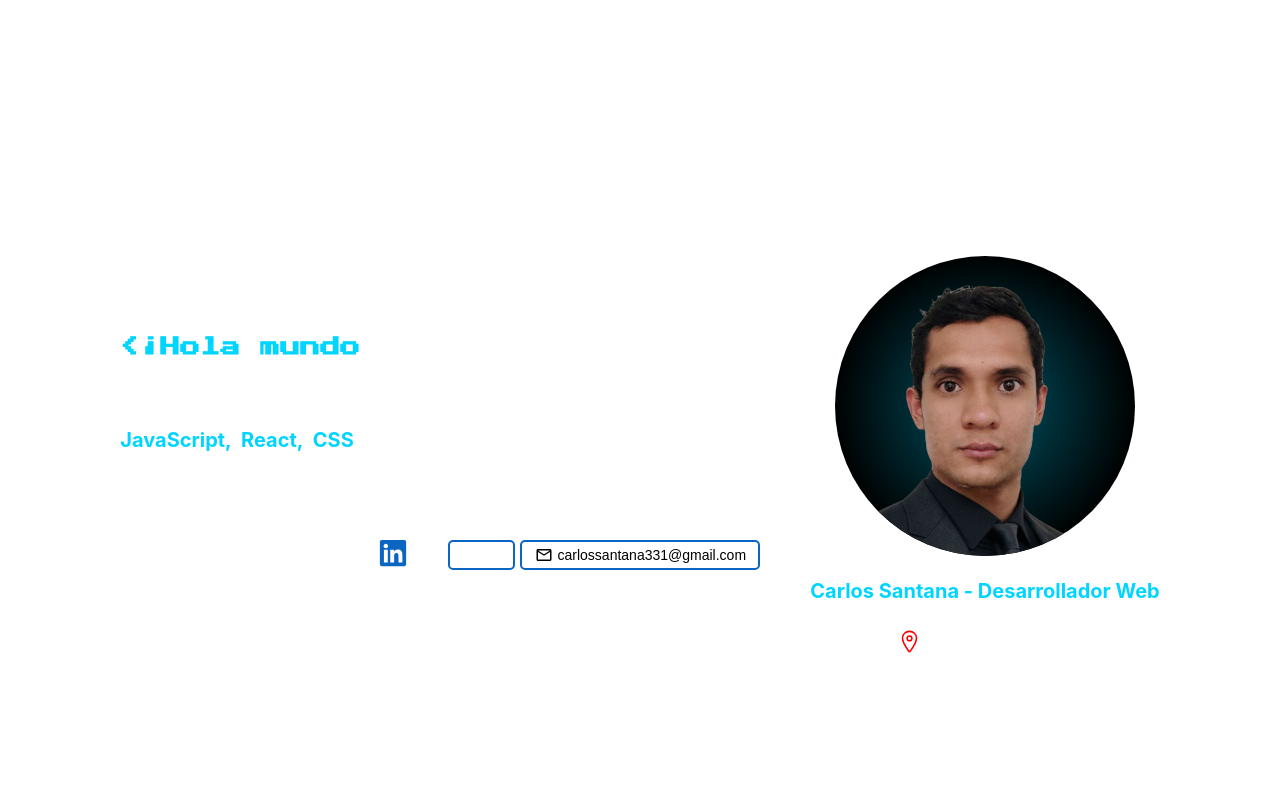
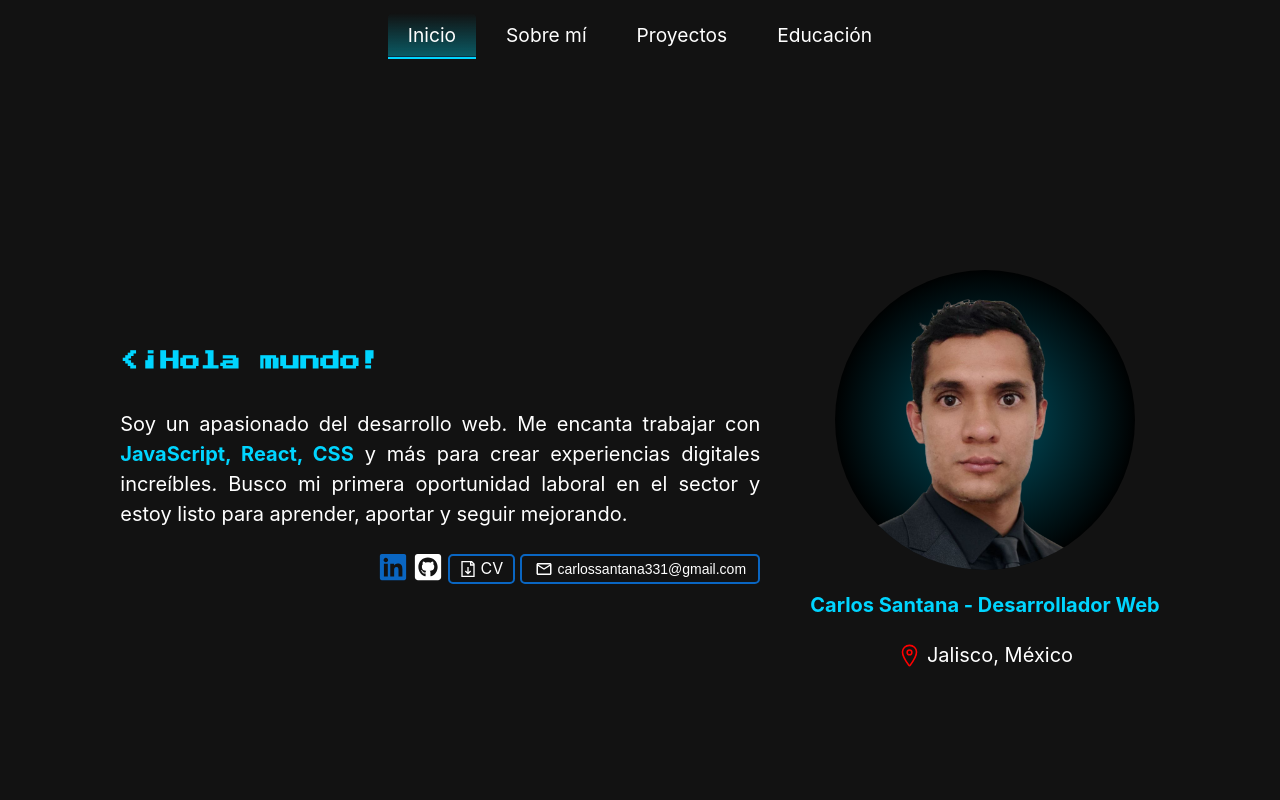
Before and after one commit to Carlossantana331/portafolio, a React (Vite) app: page / in a window 1280 px wide. Shown: the top 800 px of the page. Built offline with nearby package versions, Linux system fonts and the light colour scheme.

Commit message:
se estiliza y trabaja el navbar

```diff
--- a/src/App.css
+++ b/src/App.css
@@ -2,7 +2,6 @@
 
 #root {
   margin: 0 auto;
-  padding: 2rem;
   text-align: center;
 }
 
--- a/src/components/educacion/Educacion.css
+++ b/src/components/educacion/Educacion.css
@@ -6,6 +6,7 @@
     border: 1px solid rgba(0, 213, 255, 0.322);
     border-radius: 10px;
     margin-top: 150px;
+    margin-bottom: 300px;
 }
 
 .educacion-line{
@@ -19,7 +20,7 @@
     gap: 20px;
     text-align: left;
     padding: 50px 50px 50px 50px;
-
+    color: rgb(255, 255, 255);
 }
 
 .educacion-card-licenciatura{
@@ -69,7 +70,7 @@
     align-content: center;
     color: #fff;
     padding: 0px 20px;
-    height: 30px;
+    height: 35px;
     border-radius: 5px;
     cursor: pointer;
 }
--- a/src/components/educacion/Educacion.jsx
+++ b/src/components/educacion/Educacion.jsx
@@ -5,7 +5,7 @@ import { IoMdDownload } from "react-icons/io";
 
 function Educacion() {
   return (
-    <div className="educacion-container">
+    <section className="educacion-container" id="educacion">
       <h2>Educación y Certificaciones</h2>
       <div className="educacion-cards">
 
@@ -76,9 +76,8 @@ function Educacion() {
 
         </div>
 
-        <div className="educacion-card"></div>
       </div>
-    </div>
+    </section>
   );
 }
 
--- a/src/components/navbar/Navbar.jsx
+++ b/src/components/navbar/Navbar.jsx
@@ -1,9 +1,64 @@
-import React from 'react'
+import React, { useEffect } from 'react';
+import './navbar.css';
 
-function navbar() {
+function Navbar() {
+  useEffect(() => {
+    // Función para manejar el cambio de color del navbar al hacer scroll
+    const handleScroll = () => {
+      const navbar = document.querySelector(".navbar");
+      if (window.scrollY > 50) {
+        navbar.classList.add("scrolled");
+      } else {
+        navbar.classList.remove("scrolled");
+      }
+    };
+
+    // Función para resaltar el enlace activo según la sección visible
+    const handleActiveLink = () => {
+      const sections = document.querySelectorAll("section");
+      const navLinks = document.querySelectorAll(".navbar-list a");
+
+      let currentSection = "";
+
+      sections.forEach((section) => {
+        const sectionTop = section.offsetTop;
+        const sectionHeight = section.clientHeight;
+
+        if (window.scrollY >= sectionTop - 500) {
+          // Ajusta el valor `-100` según la altura del navbar
+          currentSection = section.getAttribute("id");
+        }
+      });
+
+      navLinks.forEach((link) => {
+        link.classList.remove("active");
+        if (link.getAttribute("href").includes(currentSection)) {
+          link.classList.add("active");
+        }
+      });
+    };
+
+    // Agregar event listeners
+    window.addEventListener("scroll", handleScroll);
+    window.addEventListener("scroll", handleActiveLink);
+
+    // Limpieza de event listeners al desmontar el componente
+    return () => {
+      window.removeEventListener("scroll", handleScroll);
+      window.removeEventListener("scroll", handleActiveLink);
+    };
+  }, []);
+
   return (
-    <div>navbar</div>
-  )
+    <div className="navbar">
+      <ul className='navbar-list'>
+        <li><a href="#inicio" className="navbar-link active">Inicio</a></li>
+        <li><a href="#sobremi" className='navbar-link'>Sobre mí</a></li>
+        <li><a href="#proyectos" className='navbar-link'>Proyectos</a></li>
+        <li><a href="#educacion" className='navbar-link'>Educación</a></li>
+      </ul>
+    </div>
+  );
 }
 
-export default navbar
+export default Navbar;
--- /dev/null
+++ b/src/components/navbar/navbar.css
@@ -0,0 +1,66 @@
+li{
+    list-style: none;
+}
+a {
+    text-decoration: none;
+    color: rgb(255, 255, 255);
+}
+
+.navbar {
+    height: 70px;
+    display: flex;
+    justify-content: center;
+    align-items: center;
+    font-size: 1.2rem;
+    position: sticky;
+    top: 0px;
+    z-index: 999;
+    transition: background-color 0.5s ease-in-out;
+}
+
+.navbar-list{
+    display: flex;
+    justify-content: center;
+    align-items: center;
+    gap: 10px;
+    padding: 0 20px 0 20px;
+}
+
+.navbar-link{
+    position: relative;
+    padding: 10px 20px;
+}
+.navbar-link::after{
+    content: "";
+    position: absolute;
+    top: 0;
+    left: 0;
+    width: 100%;
+    height: 100%;
+    background: rgb(2,0,36);
+    background: linear-gradient(0deg, rgba(2,0,36,1) 0%, rgba(9,109,121,0.7987570028011204) 2%, rgba(9,9,121,0) 100%);
+    border-bottom: 2px solid rgb(0, 213, 255);
+    z-index: -1;
+    transform: scaley(0);
+    transform-origin: bottom;
+    transition: transform 0.3s ease-in-out;
+    border-top-left-radius: 5px;
+    border-top-right-radius: 5px;
+}
+
+
+
+.navbar ul li a:hover::after,
+.navbar ul li a.active::after {
+    color: rgb(0, 213, 255);
+    transform: scaleX(1);
+  }
+
+
+.navbar.scrolled {
+    background-color: rgb(0, 54, 66); /* Color de fondo al hacer scroll */
+  }
+
+section {
+    scroll-margin-top: 100px;
+  }
--- a/src/components/presentacion/Presentacion.css
+++ b/src/components/presentacion/Presentacion.css
@@ -12,6 +12,7 @@
     width: 50vw;
     text-align: justify;
     font-size: 20px;
+    color: rgb(255, 255, 255);
 }
 
 .presentacionPhoto {
@@ -65,6 +66,7 @@
     align-items: center;
     gap: 5px;
     font-size: 20px;
+    color: rgb(255, 255, 255);
 }
 
 .presentacionLocationIcon{
@@ -135,6 +137,7 @@
     border: #0a66c2 solid 2px;
     border-radius: 5px;
     gap: 5px;
+    color: rgb(255, 255, 255);
 }
 .email:focus{
     outline: none;
--- a/src/components/presentacion/Presentacion.jsx
+++ b/src/components/presentacion/Presentacion.jsx
@@ -54,7 +54,7 @@ const Presentacion = () => {
   };
 
   return (
-    <div className="presentacionContainer">
+    <section className="presentacionContainer" id='inicio'>
       <div className="presentacionTextContainer">
         <p className="presentacionText">
           <span className="presentacionName">&lt;{text}</span> <br /><br />
@@ -90,7 +90,7 @@ const Presentacion = () => {
           <span>Jalisco, México</span>
         </div>
       </div>
-    </div>
+    </section>
   );
 };
 
--- a/src/components/proyectos/ProyectoCard.jsx
+++ b/src/components/proyectos/ProyectoCard.jsx
@@ -8,7 +8,7 @@ import { TbWorldWww } from "react-icons/tb";
 
 function ProyectoCard() {
     return (
-        <div className="proyecto-container">
+        <section className="proyecto-container" id="proyectos">
             <h2 className="proyecto-title">Proyectos</h2>
 
             <div className="proyecto-card-container">
@@ -57,7 +57,7 @@ function ProyectoCard() {
                 ))}
 
             </div>
-        </div>
+        </section>
     );
 }
 
--- a/src/components/proyectos/proyectoCard.css
+++ b/src/components/proyectos/proyectoCard.css
@@ -21,6 +21,7 @@
 .proyecto-name {
   font-size: 22px;
   margin: 40px 0 10px 0;
+  color: rgb(255, 255, 255);
 }
 .proyecto-image {
   height: 180px;
--- a/src/components/sobre_mi/Sobre_mi.css
+++ b/src/components/sobre_mi/Sobre_mi.css
@@ -10,6 +10,7 @@
     border: 1px solid rgba(0, 213, 255, 0.322);
     border-radius: 10px;
 /*     box-shadow: 0px 0px 9000px 1px rgba(47, 0, 255, 0.171); */
+
 }
 
 
@@ -17,4 +18,5 @@
 .sobreMiText{
     font-size: 18px;
     padding: 0 50px 50px 50px;
+    color: rgb(255, 255, 255);
 }
--- a/src/components/sobre_mi/Sobre_mi.jsx
+++ b/src/components/sobre_mi/Sobre_mi.jsx
@@ -3,7 +3,7 @@ import "./Sobre_mi.css";
 
 function Sobre_mi() {
   return (
-    <div className="sobreMiContainer">
+    <section className="sobreMiContainer" id="sobremi">
       <h2 className="sobreMiTitle">Sobre mi</h2>
       <p className="sobreMiText">
         ¡Hola! Soy Carlos Santana, ingeniero en nanotecnología apasionado por el
@@ -22,7 +22,7 @@ function Sobre_mi() {
         Mi meta es convertirme en un profesional destacado en el mundo del
         desarrollo web.
       </p>
-    </div>
+    </section>
   );
 }
 
--- a/src/index.css
+++ b/src/index.css
@@ -2,10 +2,14 @@
   font-family: Inter, system-ui, Avenir, Helvetica, Arial, sans-serif;
   line-height: 1.5;
   font-weight: 400;
-  color-scheme: light dark;
-  color: rgba(255, 255, 255, 0.87);
+  background-color: rgb(18 18 18);
+  padding: 0;
 }
 
 a {
   text-decoration: inherit;
 }
+
+html {
+  scroll-behavior: smooth;
+}
```
